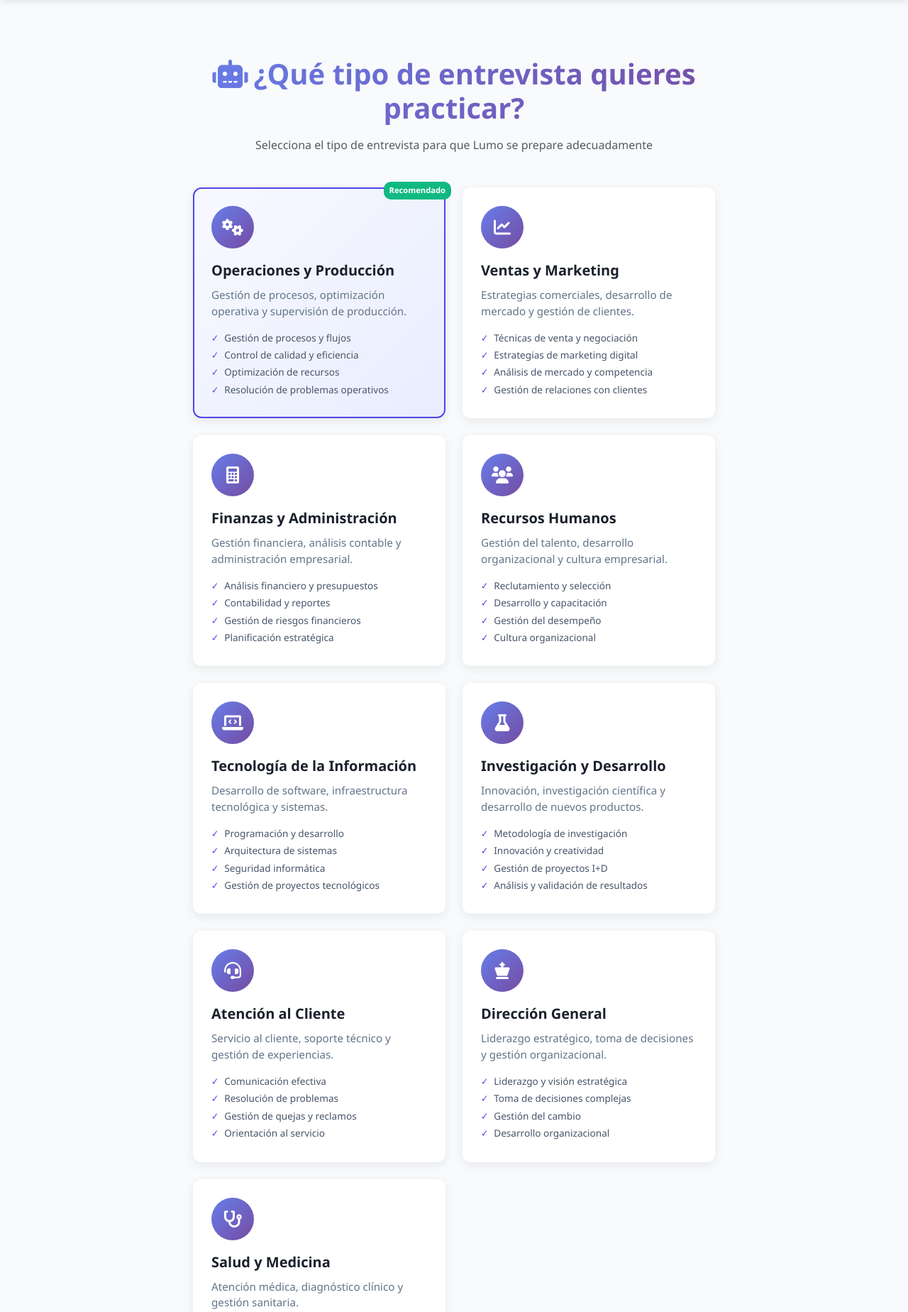
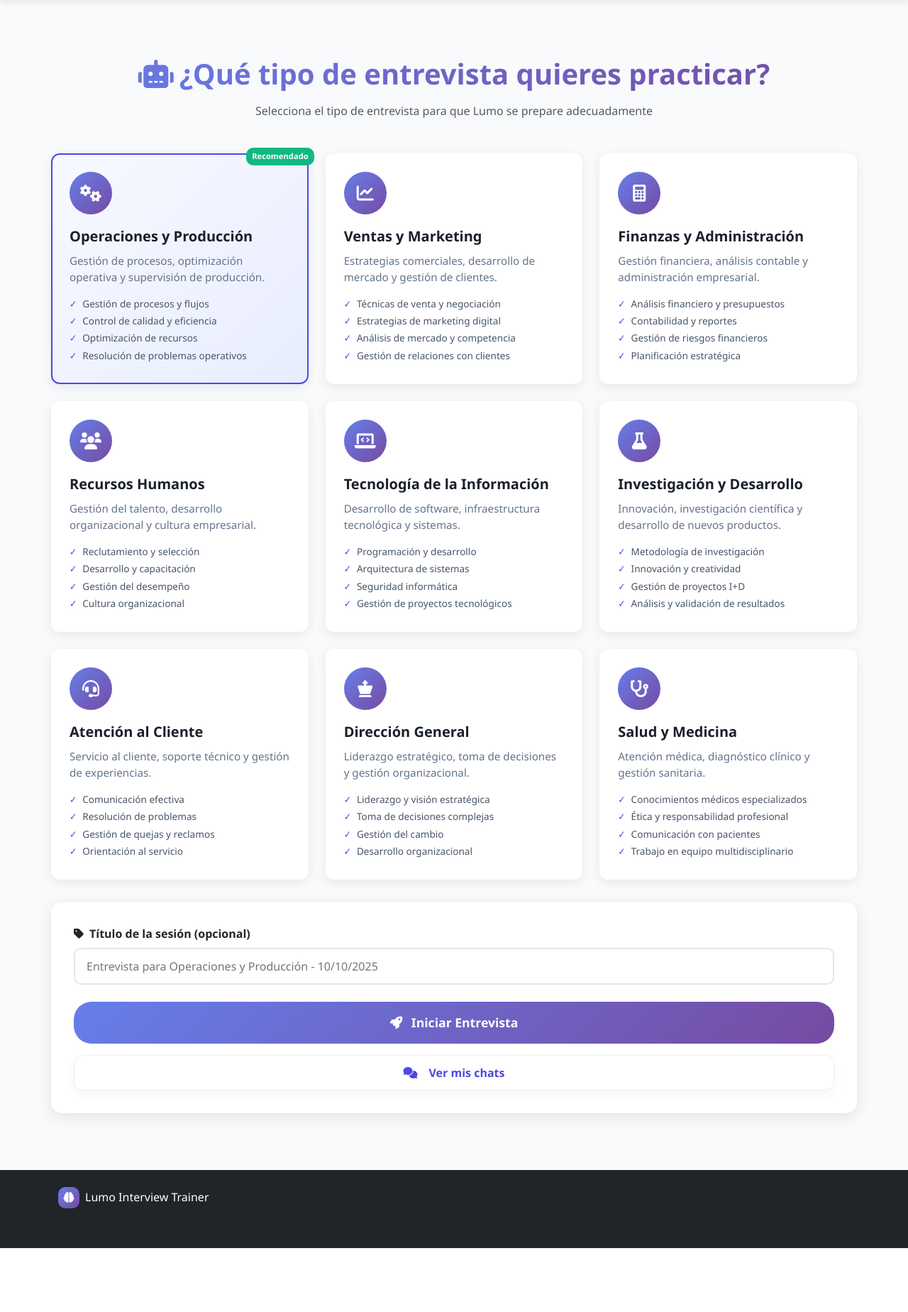
Before and after one commit to mcarrasqub/InterviewTrainer, a Django app: page /select-type/ in a window 1280 px wide. Shown: the part 82-1930 px from the top of the page at 71% size. After the commit the page ends 1840 px from the top, so only its background shows below. Run offline with Django 4.2, Linux system fonts and the light colour scheme; a user stored in the database is signed in; data comes from the database, SQL or seed files in the repository; both versions use the stored data as it was after the commit.

Commit message:
Corrección de autodirección y ajuste en la vista de selección de rol

```diff
--- a/interview_trainer/views.py
+++ b/interview_trainer/views.py
@@ -31,7 +31,7 @@ def register(request):
                 UserProfile.objects.get_or_create(user=user)
                 login(request, user)
                 messages.success(request, '¡Cuenta creada exitosamente!')
-                return redirect('interview_trainer:chat')
+                return redirect('interview_trainer:home')
             except Exception as e:
                 messages.error(request, f'Error creando la cuenta: {str(e)}')
         else:
--- a/lumo_project/settings.py
+++ b/lumo_project/settings.py
@@ -126,7 +126,7 @@ GEMINI_API_KEY = config('GEMINI_API_KEY', default='')
 
 # Login/Logout URLs
 LOGIN_URL = '/auth/login/'
-LOGIN_REDIRECT_URL = '/chat/'
+LOGIN_REDIRECT_URL = '/'
 LOGOUT_REDIRECT_URL = '/'
 
 # Configuración adicional para CSRF
--- a/lumo_project/urls.py
+++ b/lumo_project/urls.py
@@ -13,6 +13,7 @@ urlpatterns = [
     path('evaluation/', include('evaluation.urls')),
     path('api/evaluation/', include('evaluation.api_urls')),
     path('auth/', include('django.contrib.auth.urls')),
+
 ]
 
 if settings.DEBUG:
--- a/templates/interview_trainer/select_type.html
+++ b/templates/interview_trainer/select_type.html
@@ -6,7 +6,10 @@
 {% block extra_css %}
 <style>
     .selection-container {
-        max-width: 800px;
+        /* Fluid, responsive container */
+        box-sizing: border-box;
+        width: min(1200px, 96%);
+        max-width: 1200px;
         margin: 3rem auto;
         padding: 2rem;
     }
@@ -28,7 +31,8 @@
 
     .interview-types {
         display: grid;
-        grid-template-columns: repeat(auto-fit, minmax(280px, 1fr));
+        /* Desktop: 3 columns, each at least 260px */
+        grid-template-columns: repeat(3, minmax(260px, 1fr));
         gap: 1.5rem;
         margin-bottom: 2rem;
     }
@@ -162,6 +166,13 @@
         border-radius: 10px;
         font-size: 0.7rem;
         font-weight: 600;
+    }
+
+    /* Medium screens: 2 columns, Small screens: 1 column */
+    @media (max-width: 1024px) {
+        .interview-types {
+            grid-template-columns: repeat(2, minmax(220px, 1fr));
+        }
     }
 
     @media (max-width: 768px) {
```
Also changed, not shown: db.sqlite3, 1 other file.
